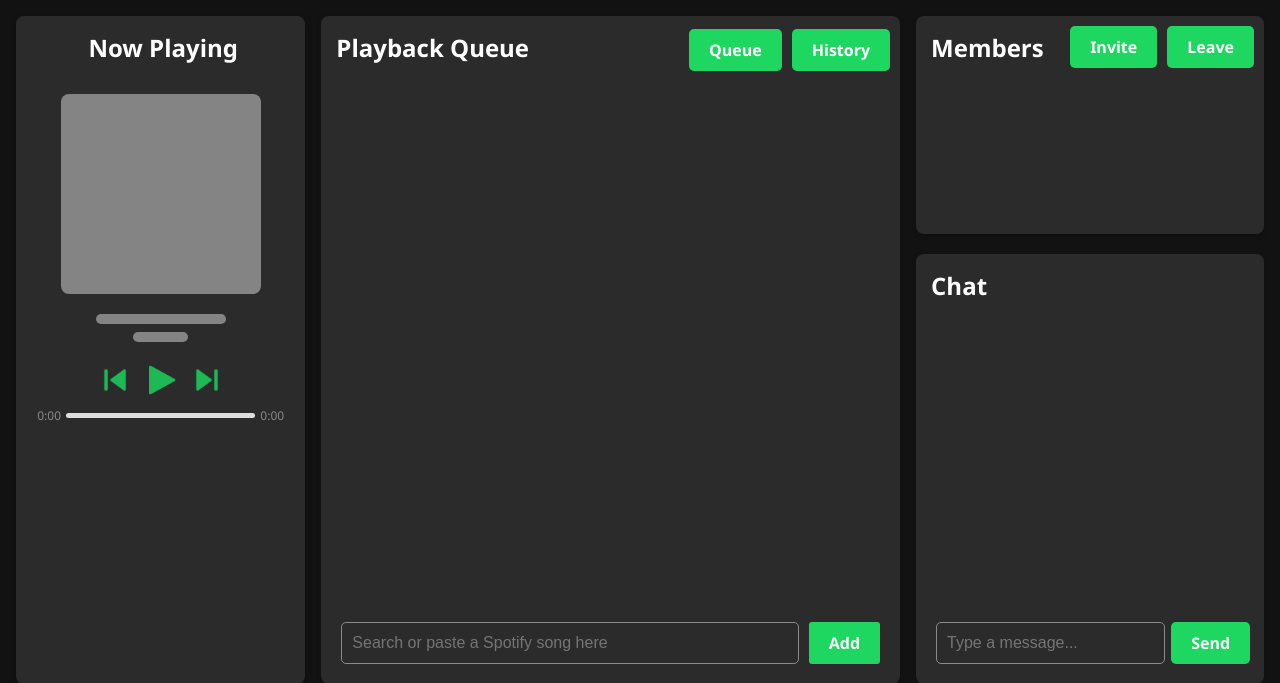
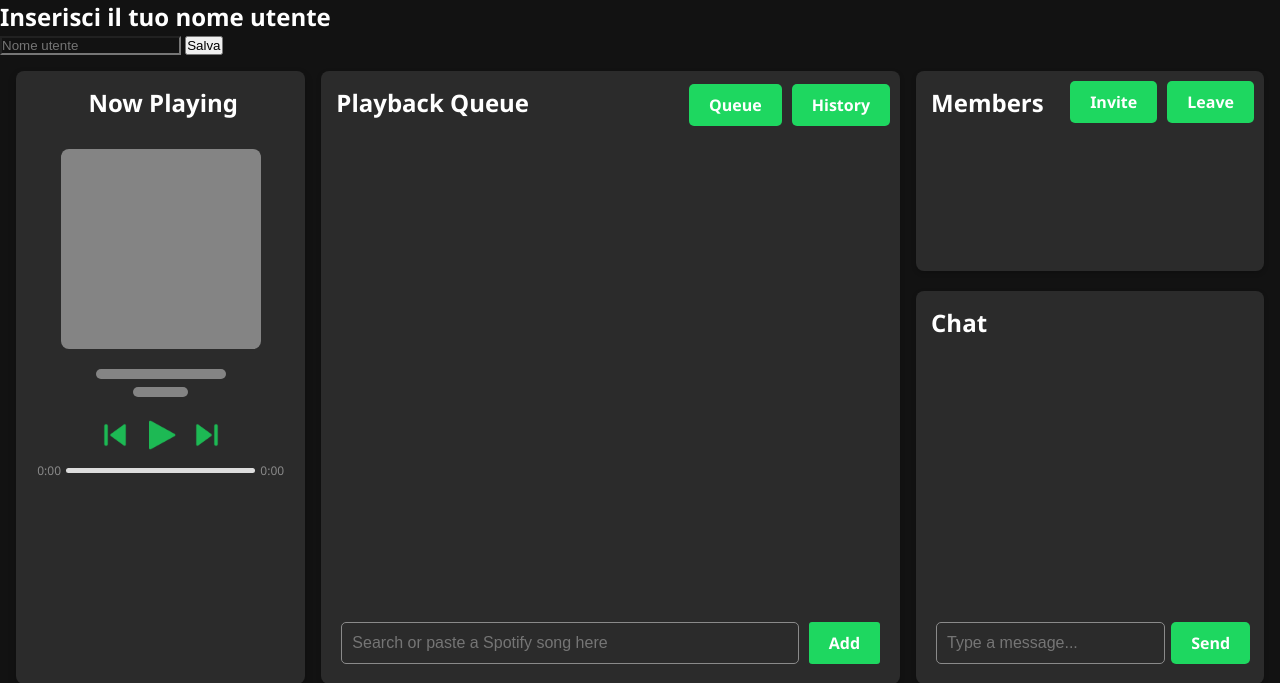
Before and after one commit to GitGinocchio/Syncify, a Flask app: template Syncify/templates/room.html in a window 1280 px wide. Shown: the part 100-783 px from the top of the page. Run offline with Flask 3, Linux system fonts and the light colour scheme; the template is opened without the code that fills it, so the values that code supplies are empty; parts of the project's set-up code (start-up, migrations or seed data) failed here and were passed over; some libraries are stand-ins or nearby versions.

Commit message:
popup username

```diff
--- a/Syncify/static/js/room.js
+++ b/Syncify/static/js/room.js
@@ -13,6 +13,22 @@
 		console.error("Errore durante la copia del link: ", err);
 	});
 }
+
+function saveUsername() {
+    const username = document.getElementById("username").value;
+
+    if (username) {
+        // Puoi salvare il nome utente nel localStorage o utilizzarlo per altre funzioni
+        localStorage.setItem('username', username);
+        alert('Ciao, ' + username + '!');
+
+        // Nascondi il popup
+        document.getElementById("popup").classList.add("hidden");
+    } else {
+        alert('Per favore, inserisci un nome utente.');
+    }
+}
+
 
 document.addEventListener("DOMContentLoaded", (event) => {
 	const socket = io("/room");
--- a/Syncify/templates/room.html
+++ b/Syncify/templates/room.html
@@ -34,6 +34,13 @@
 			</div>
 		</div>
 	</header>
+	<div id="popup" class="popup">
+		<div class="popup-content">
+			<h2>Inserisci il tuo nome utente</h2>
+			<input type="text" id="username" placeholder="Nome utente">
+			<button onclick="saveUsername()">Salva</button>
+		</div>
+	</div>
 	<div class="container">
 		<div class="sidebar-left">
 			<div class="song-player">
```
